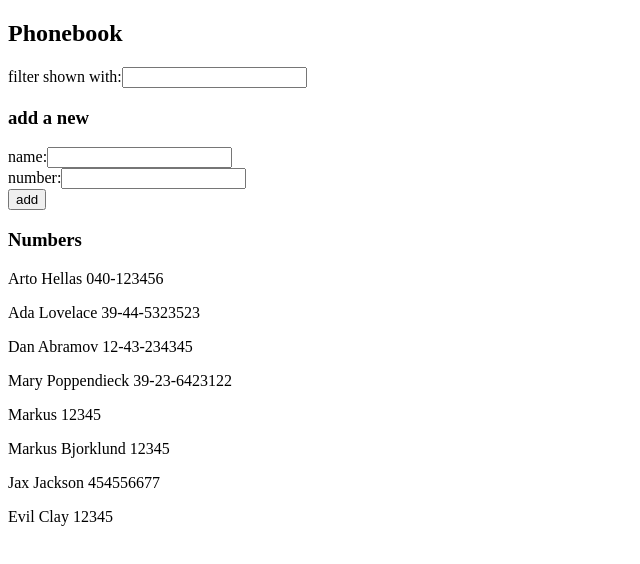
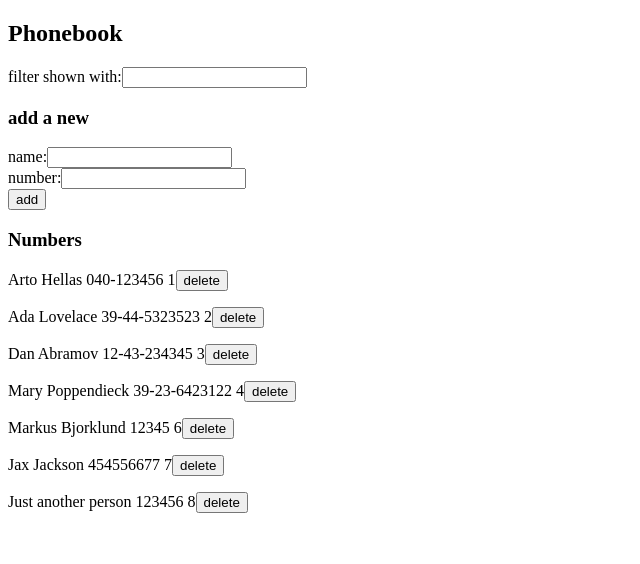
Before and after one commit to markusbjorklund/fullstack, a React (Create React App) app in the folder part2/phonebook/: page / in a window 1280 px wide. Shown: the top 564 px of the page, without its empty margins (0-640 px from the left). Built offline with nearby package versions, Linux system fonts and the light colour scheme; data requests are answered from the project's data file.

Commit message:
2.17 done

```diff
--- a/part2/phonebook/db.json
+++ b/part2/phonebook/db.json
@@ -21,11 +21,6 @@
       "id": 4
     },
     {
-      "name": "Markus",
-      "number": "12345",
-      "id": 5
-    },
-    {
       "name": "Markus Bjorklund",
       "number": "12345",
       "id": 6
@@ -36,8 +31,8 @@
       "id": 7
     },
     {
-      "name": "Evil Clay",
-      "number": "12345",
+      "name": "Just another person",
+      "number": "123456",
       "id": 8
     }
   ]
--- a/part2/phonebook/src/App.js
+++ b/part2/phonebook/src/App.js
@@ -32,16 +32,26 @@ const App = () => {
     }
 
     else {
-      setPersons(persons.concat(personObject))
-      setNewName('')
-      setNewNumber('')
+      personService
+        .create(personObject)
+        .then(response => {
+          setPersons(persons.concat(response.data))
+          setNewName('')
+          setNewNumber('')
+        })
+    }
+  }
 
+  const deletePerson = (id) => {
+    const personToBeRemoved = persons.find((name) => name.id === id)
+    if (window.confirm(`Delete ${personToBeRemoved.name} ?`))
+    {
       personService
-      .create(personObject)
-      .then(response => {
-        setPersons(persons.concat(response.data))
-        setNewNumber('')
-      })
+        .deletePerson(id)
+        .then(response => {
+          const personDeleted = persons.filter(persons => id !== persons.id)
+          setPersons(personDeleted)
+        })
     }
   }
 
@@ -66,7 +76,7 @@ const App = () => {
       <h3>add a new</h3>
       <PersonForm onSubmit={addPerson} valueName={newName} onChangeName={handleNameChange} valueNumber={newNumber} onChangeNumber={handleNumberChange} />
       <h3>Numbers</h3>
-      <Persons persons={personObject} />
+      <Persons persons={personObject} deletePerson={deletePerson} />
     </>
   )
 }
--- a/part2/phonebook/src/components/Persons.js
+++ b/part2/phonebook/src/components/Persons.js
@@ -1,10 +1,10 @@
 import React from 'react'
 
-const Persons = ({ persons }) => {
+const Persons = ({ persons, deletePerson }) => {
   return (
     <>
       {persons.map(person => (
-        <p key={person.name}> {person.name} {person.number}</p>
+        <p key={person.name}> {person.name} {person.number} {person.id}<button onClick={() => deletePerson(person.id, person.name)}>delete</button></p>
       ))}
     </>
   )
--- a/part2/phonebook/src/services/Services.js
+++ b/part2/phonebook/src/services/Services.js
@@ -5,16 +5,21 @@ const getAll = () => {
   return axios.get(baseUrl)
 }
 
-const create = newObject => {
-  return axios.post(baseUrl, newObject)
+const create = newPerson => {
+  return axios.post(baseUrl, newPerson)
 }
 
-const update = (id, newObject) => {
-  return axios.put(`${baseUrl}/${id}`, newObject)
+const update = (id, newPerson) => {
+  return axios.put(`${baseUrl}/${id}`, newPerson)
+}
+
+const deletePerson = (id) => {
+  return axios.delete(`${baseUrl}/${id}`)
 }
 
 export default {
   getAll: getAll,
   create: create,
-  update: update
+  update: update,
+  deletePerson
 }
```
